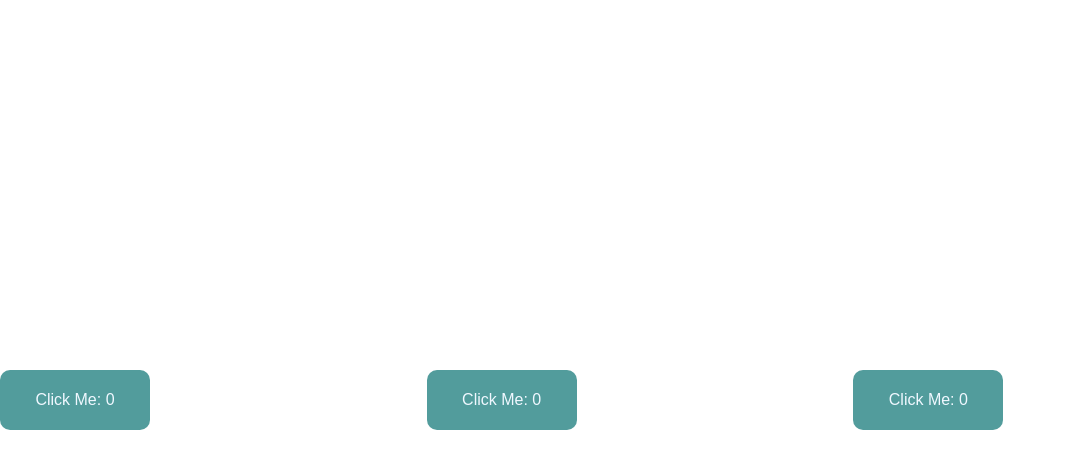
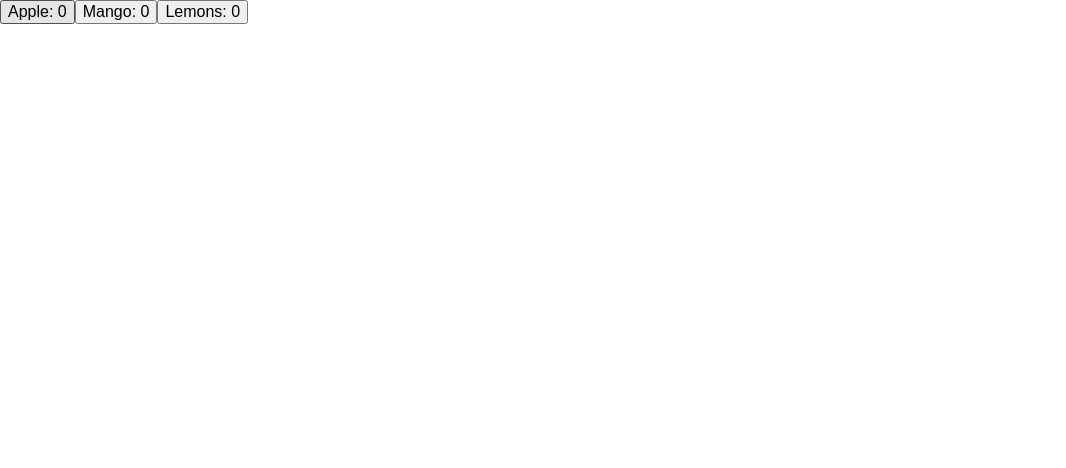
Before and after one commit to mrkorzun/react, a React (Vite) app: page / in a window 1280 px wide. Shown: the top 468 px of the page, without its empty margins (0-1066 px from the left). Built offline with nearby package versions, Linux system fonts and the light colour scheme.

Commit message:
count fruits with obj useState

```diff
--- a/src/components/Theory-pr2/App.tsx
+++ b/src/components/Theory-pr2/App.tsx
@@ -1,6 +1,7 @@
 import { useState } from "react";
 import css from "./App.module.css";
 import Counter from "./Counter/Counter";
+import FruitsCount from "./FruitsCount/FruitsCount";
 
 const App = () => {
   const [clicks, setClicks] = useState(0);
@@ -10,9 +11,10 @@ const App = () => {
   };
   return (
     <div className={css["page"]}>
+      {/* <Counter value={clicks} onUpdate={handleClicks} />
       <Counter value={clicks} onUpdate={handleClicks} />
-      <Counter value={clicks} onUpdate={handleClicks} />
-      <Counter value={clicks} onUpdate={handleClicks} />
+      <Counter value={clicks} onUpdate={handleClicks} /> */}
+      <FruitsCount />
     </div>
   );
 };
--- /dev/null
+++ b/src/components/Theory-pr2/FruitsCount/FruitsCount.tsx
@@ -0,0 +1,30 @@
+import { useState } from "react";
+import css from "./FruitsCount.module.css";
+
+const Fruits = {
+  Apple: 0,
+  Mango: 0,
+  Lemos: 0,
+};
+
+const FruitsCount = () => {
+  const [fruits, setFruits] = useState(Fruits);
+  const handleIncrementApple = () => {
+    setFruits({ ...fruits, Apple: fruits.Apple + 1 });
+  };
+  const handleIncrementMango = () => {
+    setFruits({ ...fruits, Mango: fruits.Mango + 1 });
+  };
+  const handleIncrementLemons = () => {
+    setFruits({ ...fruits, Lemos: fruits.Lemos + 1 });
+  };
+  return (
+    <div className={css["fruitsCount"]}>
+      <button onClick={handleIncrementApple}>Apple: {fruits.Apple}</button>
+      <button onClick={handleIncrementMango}>Mango: {fruits.Mango}</button>
+      <button onClick={handleIncrementLemons}>Lemons: {fruits.Lemos}</button>
+    </div>
+  );
+};
+
+export default FruitsCount;
```
Also changed, not shown: src/components/Theory-pr2/FruitsCount/FruitsCount.module.css (added).
